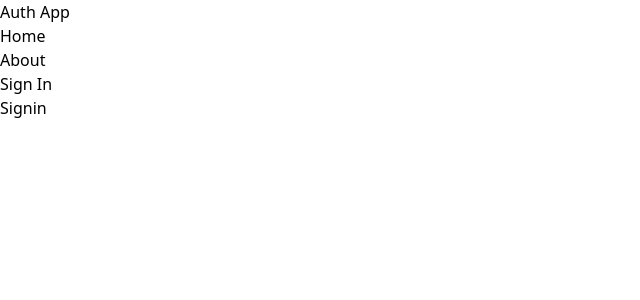
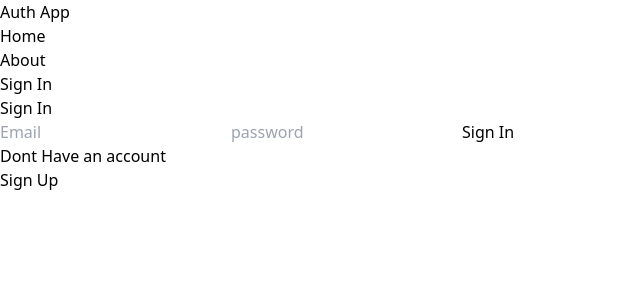
Before and after one commit to MdYusuf47/MERN-Auth-Project, a React (Vite) app in the folder client/: page /sign-in in a window 1280 px wide. Shown: the top 300 px of the page, without its empty margins (0-640 px from the left). Built offline with nearby package versions, Linux system fonts and the light colour scheme.

Commit message:
complete signIn page functionality

```diff
--- a/client/src/pages/SignUp.jsx
+++ b/client/src/pages/SignUp.jsx
@@ -1,10 +1,11 @@
 import React, { useState } from "react";
-import { Link } from "react-router-dom";
+import { Link, useNavigate } from "react-router-dom";
 
 function SignUp() {
   const [formData,setFormData] = useState({})
   const [error,setError] = useState(false)
   const [loading,setLoading] = useState(false)
+  const navigate = useNavigate()
   const handleChange = (e) => {
     setFormData({...formData,[e.target.id]:e.target.value})
   }
@@ -26,6 +27,7 @@
         setError(true)
         return;
       }
+      navigate('/sign-in')
     } catch (error) {
       setLoading(false)
       setError(true)
--- a/client/src/pages/Signin.jsx
+++ b/client/src/pages/Signin.jsx
@@ -1,9 +1,69 @@
-import React from 'react'
+import React, { useState } from "react";
+import { Link, useNavigate } from "react-router-dom";
 
-function Signin() {
+function SignIn() {
+  const [formData,setFormData] = useState({})
+  const [error,setError] = useState(false)
+  const [loading,setLoading] = useState(false)
+  const navigate = useNavigate()
+  const handleChange = (e) => {
+    setFormData({...formData,[e.target.id]:e.target.value})
+  }
+  const handleSubmit = async (e) => {
+    e.preventDefault()
+    try {
+      setLoading(true)
+      setError(false)
+      const res = await fetch('/api/auth/signin',{
+        method:'POST',
+        headers:{
+          'Content-Type':'application/json',
+        },
+        body:JSON.stringify(formData)
+      });
+      const data = await res.json()
+      setLoading(false)
+      if(data.success === false){
+        setError(true)
+        return;
+      }
+      navigate('/')
+    } catch (error) {
+      setLoading(false)
+      setError(true)
+    }
+  }
   return (
-    <div>Signin</div>
-  )
+    <div className="p-3 max-w-lg mx-auto">
+      <h1 className="text-3xl text-center font-semibold my-7">Sign In</h1>
+      <form onSubmit={handleSubmit} className="flex flex-col gap-4">
+        <input
+          type="email"
+          placeholder="Email"
+          id="email"
+          className="bg-slate-100 p-3 rounded-lg"
+          onChange={handleChange}
+        />
+        <input
+          type="password"
+          placeholder="password"
+          id="password"
+          className="bg-slate-100 p-3 rounded-lg"
+          onChange={handleChange}
+        />
+        <button disabled={loading} className="bg-slate-700 text-white p-3 rounded-lg uppercase hover:opacity-95 disabled:opacity-80">
+          {loading ? 'Loading...':'Sign In'}
+        </button>
+      </form>
+      <div className="flex gap-2 mt-5">
+        <p>Dont Have an account</p>
+        <Link to="/sign-up">
+          <span className="text-blue-500">Sign Up</span>
+        </Link>
+      </div>
+      <p className="text-red-700 mt-5">{error && 'Something went wrong'}</p>
+    </div>
+  );
 }
 
-export default Signin
+export default SignIn;
```
